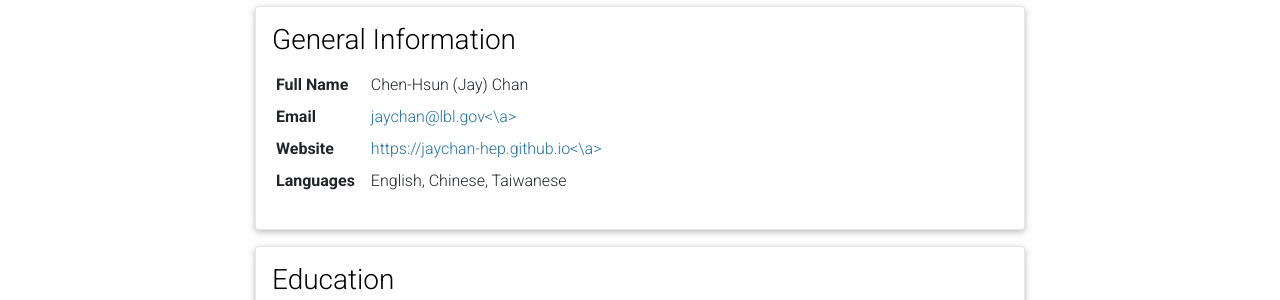
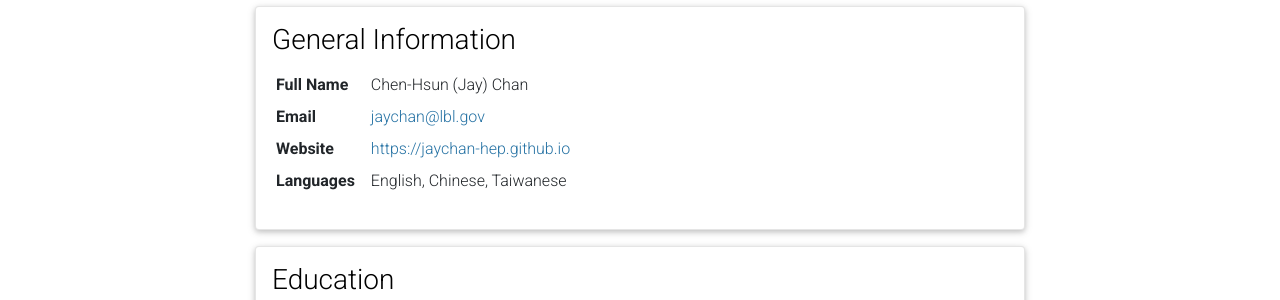
Before and after one commit to jaychan-hep/jaychan-hep.github.io, a Jekyll site: the page built from _pages/cv.md, in a window 1280 px wide and 900 px high. Shown: the part 179-479 px from the top of the window. Built offline with Jekyll 4.4.1, drawn with Linux system fonts in a browser that asks for light colours; comment, search, counter and statistics services are not loaded; a style sheet for code colours, icons or effects is not loaded; some of the changed lines change nothing that is shown.

Commit message:
fix link

```diff
--- a/_data/cv.yml
+++ b/_data/cv.yml
@@ -4,9 +4,9 @@
     - name: Full Name
       value: Chen-Hsun (Jay) Chan
     - name: Email
-      value: <a href='mailto:jaychan@lbl.gov'>jaychan@lbl.gov<\a>
+      value: <a href='mailto:jaychan@lbl.gov'>jaychan@lbl.gov</a>
     - name: Website
-      value: <a href='https://jaychan-hep.github.io'>https://jaychan-hep.github.io<\a>
+      value: <a href='https://jaychan-hep.github.io'>https://jaychan-hep.github.io</a>
     - name: Languages
       value: English, Chinese, Taiwanese
 
```
